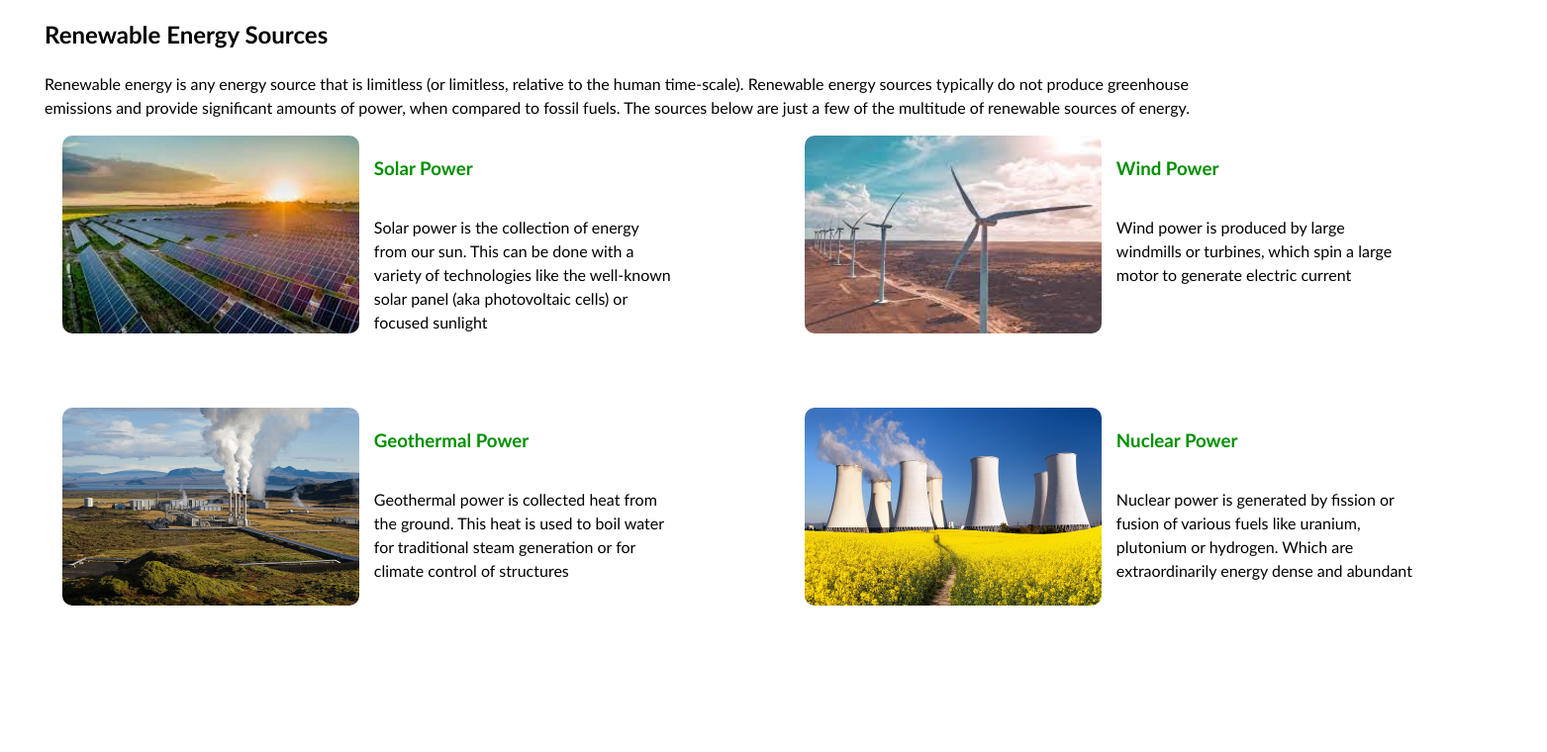
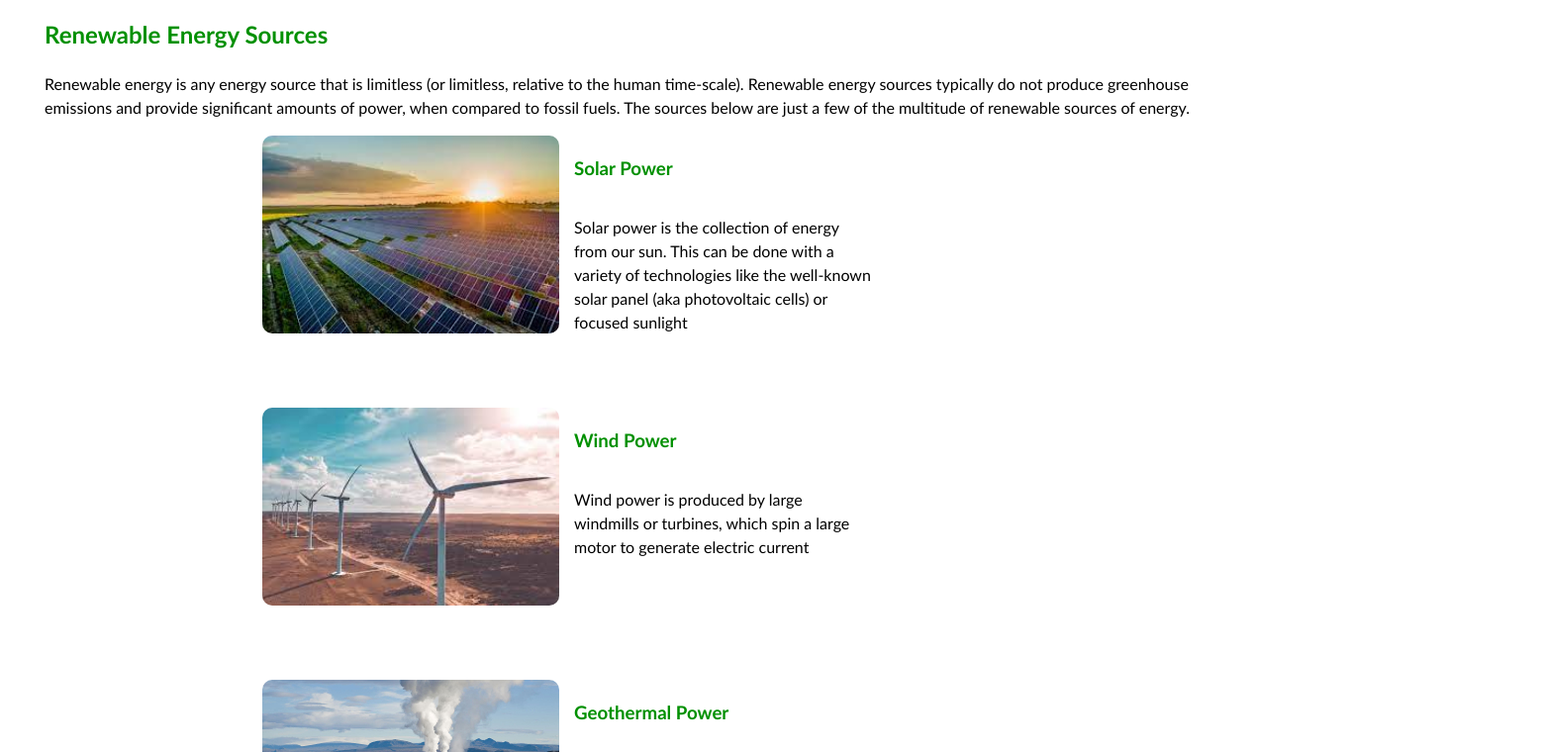
Before and after one commit to csimons637/renewable_energy_root, a plain HTML site: page index.html in a window 1280 px wide. Shown: the part 168-928 px from the top of the page at 99% size, 1563 px wide, since content can reach past the window. Drawn offline with Linux system fonts and the light colour scheme.

Commit message:
Changed titles and headings; revised styling for index.html

```diff
--- a/css/styles.css
+++ b/css/styles.css
@@ -102,9 +102,11 @@ li a:hover {
 div.srcContainer {
     width: 97%; /*Adjust for horizontal content centering*/
     margin: auto;
-    display: grid;
-    grid-template-columns: auto auto;
-    gap: auto auto;
+    display: flex;
+    flex-wrap: wrap;
+    justify-content: space-around;
+    /* grid-template-columns: auto auto;
+    gap: auto auto; */
 }
 
 div.srcDescr {
--- a/index.html
+++ b/index.html
@@ -28,7 +28,7 @@
         <main>
             <!--Use a grid layout for the energy sources to allow for more info to be added-->
             <section class="overviewHeading">
-                <h2>Renewable Energy Sources</h2>
+                <h1>Renewable Energy Sources</h1>
                 <p>Renewable energy is any energy source that is limitless (or limitless, relative to the human time-scale). Renewable energy sources typically do not produce greenhouse emissions and provide significant amounts of power, when compared to fossil fuels. The sources below are just a few of the multitude of renewable sources of energy.</p>
             </section>
             <!--This is where most of the content will go-->
```
Also changed, not shown: energy_sources/geothermal.html (+2 -2 lines), energy_sources/nuclear.html (+2 -2 lines), energy_sources/solar.html (+2 -2 lines), energy_sources/wind.html (+2 -2 lines).
